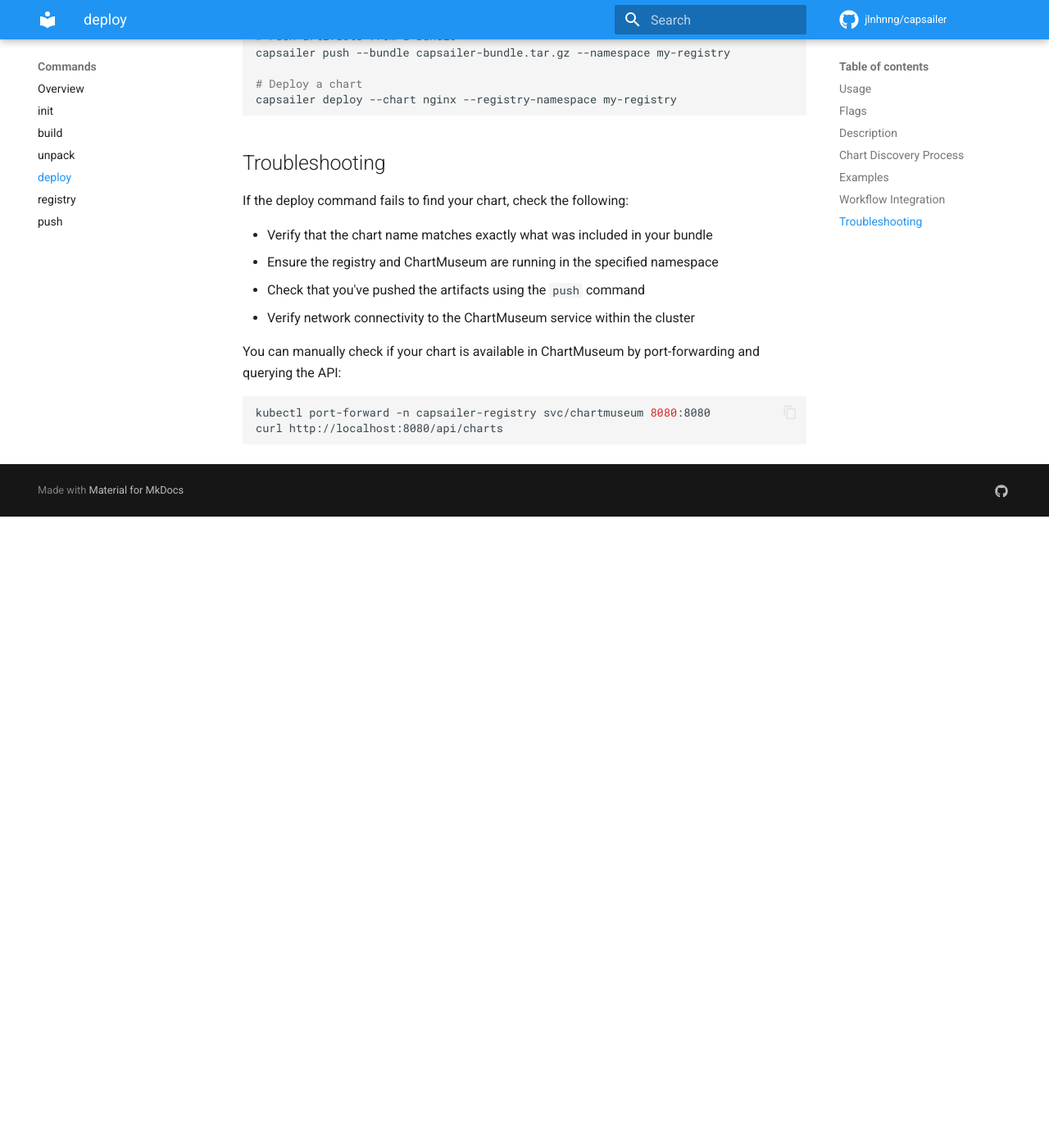
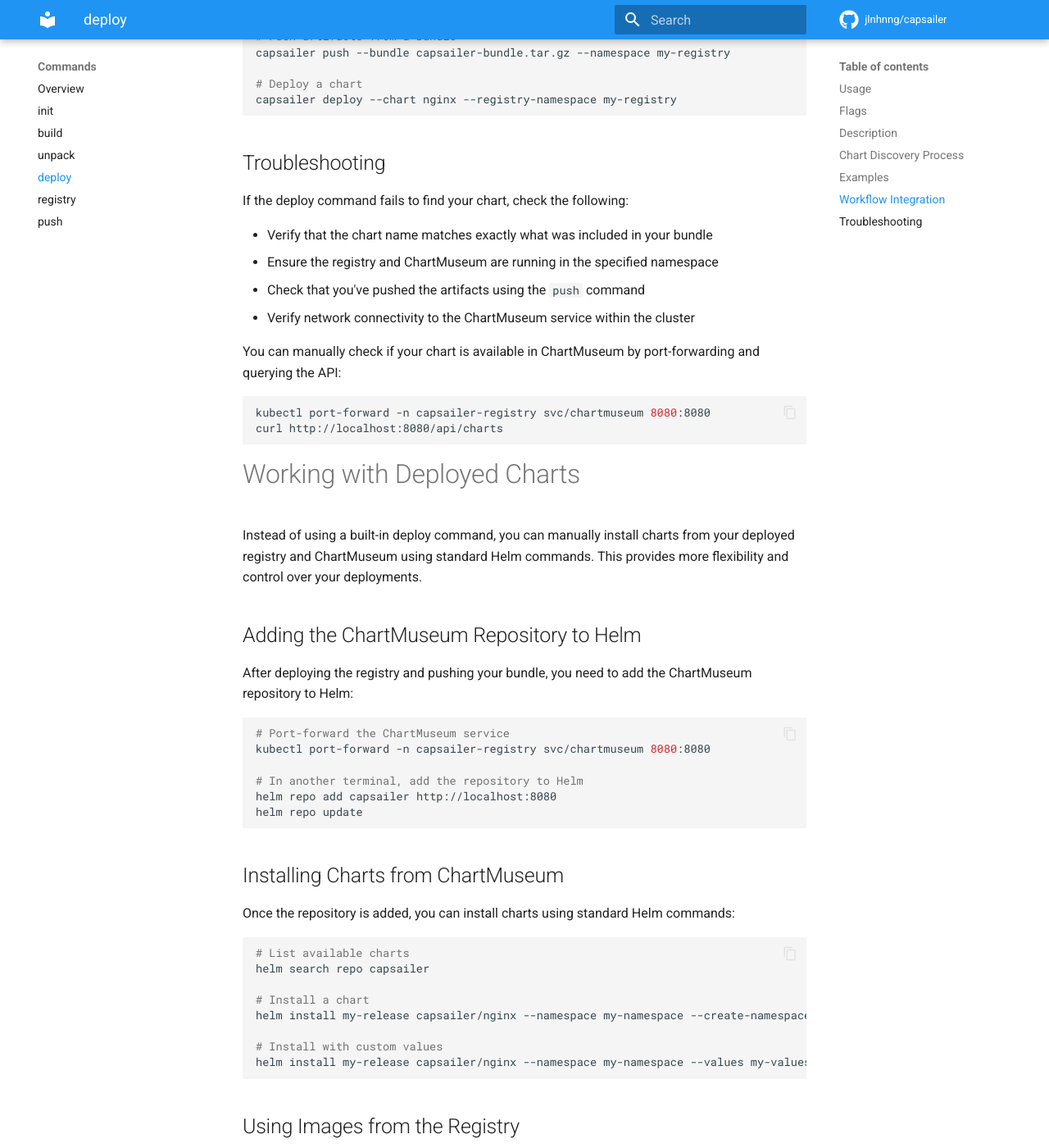
Before and after one commit to capsailer/capsailer-cli, an MkDocs documentation site: the page built from docs/commands/deploy.md, in a window 1280 px wide and 1400 px high, scrolled down 1864 px. Shown: the whole window at 82% size. Built offline with MkDocs 1.6.1 and Material for MkDocs 9.7.7, drawn with Linux system fonts in a browser that asks for light colours; comment, search, counter and statistics services are not loaded; before the commit the page ends 2494 px from its top, so only the background shows below that; some of the changed text lies outside the part shown.

````diff
--- a/docs/commands/deploy.md
+++ b/docs/commands/deploy.md
@@ -86,3 +86,78 @@
 kubectl port-forward -n capsailer-registry svc/chartmuseum 8080:8080
 curl http://localhost:8080/api/charts
 ```
+
+# Working with Deployed Charts
+
+Instead of using a built-in deploy command, you can manually install charts from your deployed registry and ChartMuseum using standard Helm commands. This provides more flexibility and control over your deployments.
+
+## Adding the ChartMuseum Repository to Helm
+
+After deploying the registry and pushing your bundle, you need to add the ChartMuseum repository to Helm:
+
+```bash
+# Port-forward the ChartMuseum service
+kubectl port-forward -n capsailer-registry svc/chartmuseum 8080:8080
+
+# In another terminal, add the repository to Helm
+helm repo add capsailer http://localhost:8080
+helm repo update
+```
+
+## Installing Charts from ChartMuseum
+
+Once the repository is added, you can install charts using standard Helm commands:
+
+```bash
+# List available charts
+helm search repo capsailer
+
+# Install a chart
+helm install my-release capsailer/nginx --namespace my-namespace --create-namespace
+
+# Install with custom values
+helm install my-release capsailer/nginx --namespace my-namespace --values my-values.yaml
+```
+
+## Using Images from the Registry
+
+When installing charts, you may need to specify the registry for images:
+
+```bash
+# Port-forward the registry service if needed
+kubectl port-forward -n capsailer-registry svc/registry 5000:5000
+
+# Install chart with custom registry
+helm install my-release capsailer/nginx --namespace my-namespace \
+  --set image.registry=localhost:5000
+```
+
+## Accessing the Registry and ChartMuseum
+
+### Within the Cluster
+
+From inside the cluster, services are available at:
+
+- Registry: `registry.capsailer-registry.svc.cluster.local:5000`
+- ChartMuseum: `chartmuseum.capsailer-registry.svc.cluster.local:8080`
+
+### From Outside the Cluster
+
+Use port-forwarding to access the services:
+
+```bash
+# Access the registry
+kubectl port-forward -n capsailer-registry svc/registry 5000:5000
+
+# Access ChartMuseum
+kubectl port-forward -n capsailer-registry svc/chartmuseum 8080:8080
+```
+
+## Troubleshooting
+
+If you encounter issues:
+
+- Verify the registry and ChartMuseum pods are running: `kubectl get pods -n capsailer-registry`
+- Check logs: `kubectl logs -n capsailer-registry deployment/chartmuseum`
+- Ensure port-forwarding is working correctly
+- Verify the chart exists in ChartMuseum: `curl http://localhost:8080/api/charts`
````
Also changed, not shown: README.md (+8 -3 lines), docs/commands/index.md (+3 -5 lines), 3 other files.
